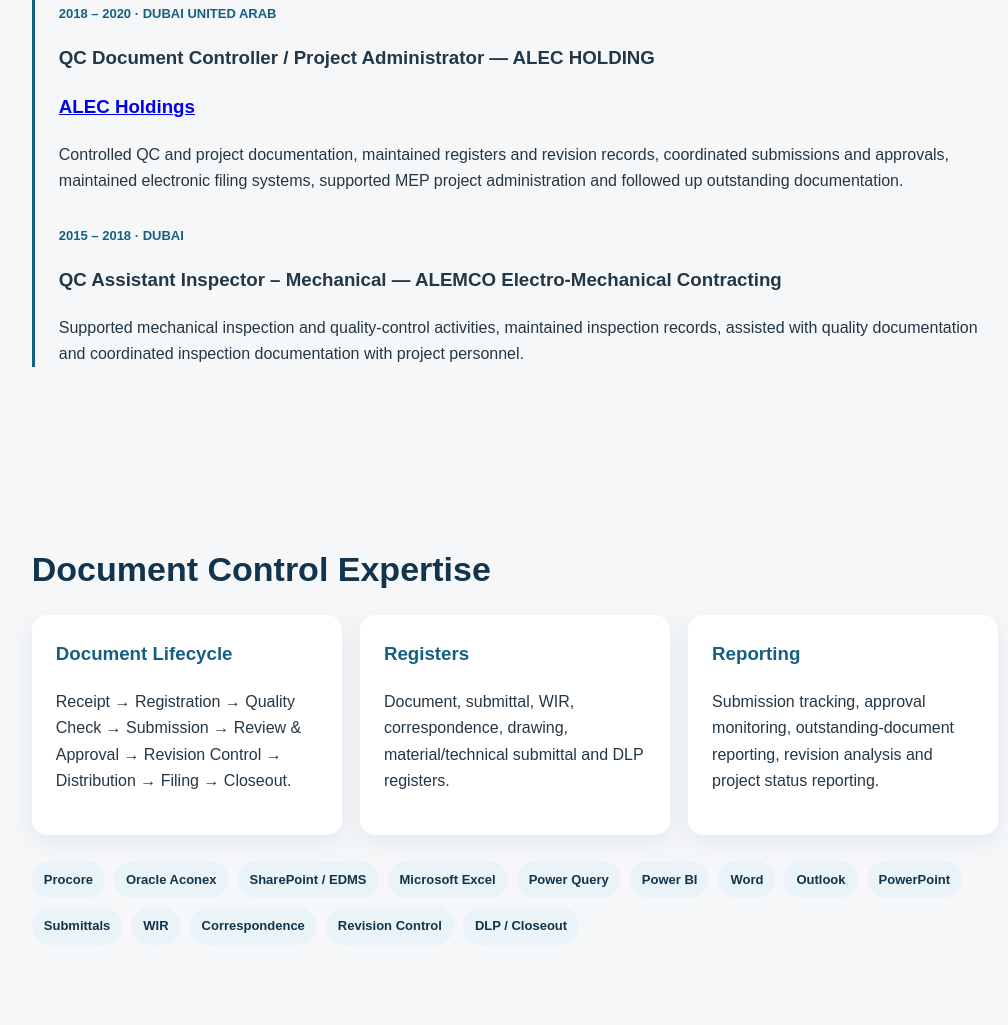
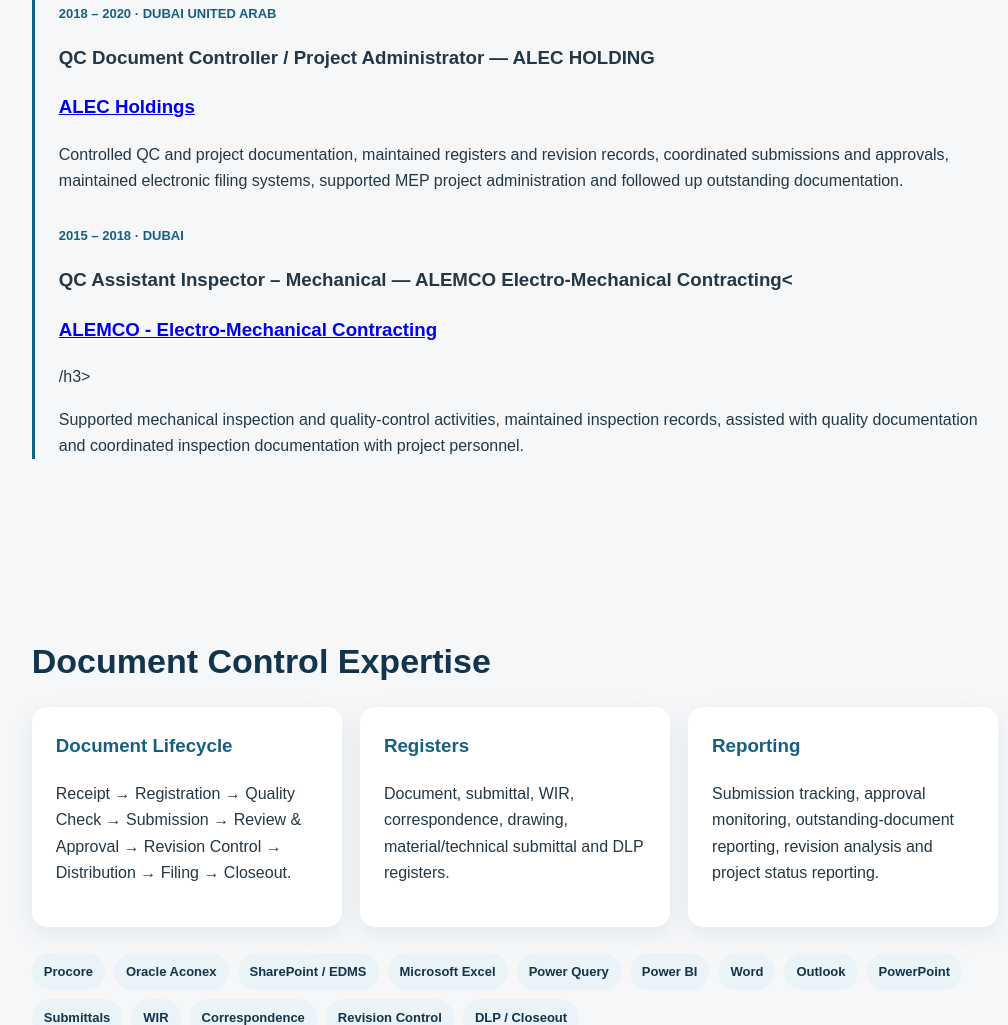
Before and after one commit to taufiqueansari1995/taufiqueansari.github.io, a plain HTML site: page index.html in a window 1280 px wide. Shown: the part 1821-2846 px from the top of the page, without its empty margins (125-1133 px from the left). Drawn offline with Linux system fonts and the light colour scheme.

Commit message:
Update index.html

```diff
--- a/index.html
+++ b/index.html
@@ -9,7 +9,11 @@
   <a href="https://www.alec.ae/" target="_blank">
     ALEC Holdings
   </a>
-</h3> </h3><p>Controlled QC and project documentation, maintained registers and revision records, coordinated submissions and approvals, maintained electronic filing systems, supported MEP project administration and followed up outstanding documentation.</p></div><div class="item"><div class="date">2015 – 2018 · DUBAI</div><h3>QC Assistant Inspector – Mechanical — ALEMCO Electro-Mechanical Contracting</h3><p>Supported mechanical inspection and quality-control activities, maintained inspection records, assisted with quality documentation and coordinated inspection documentation with project personnel.</p></div></div></section>
+</h3> </h3><p>Controlled QC and project documentation, maintained registers and revision records, coordinated submissions and approvals, maintained electronic filing systems, supported MEP project administration and followed up outstanding documentation.</p></div><div class="item"><div class="date">2015 – 2018 · DUBAI</div><h3>QC Assistant Inspector – Mechanical — ALEMCO Electro-Mechanical Contracting< <h3>
+  <a href="https://www.alemco.ae/" target="_blank">
+    ALEMCO - Electro-Mechanical Contracting
+  </a>
+</h3>/h3><p>Supported mechanical inspection and quality-control activities, maintained inspection records, assisted with quality documentation and coordinated inspection documentation with project personnel.</p></div></div></section>
 <section id="skills"><h2>Document Control Expertise</h2><div class="grid"><div class="card"><h3>Document Lifecycle</h3><p>Receipt → Registration → Quality Check → Submission → Review & Approval → Revision Control → Distribution → Filing → Closeout.</p></div><div class="card"><h3>Registers</h3><p>Document, submittal, WIR, correspondence, drawing, material/technical submittal and DLP registers.</p></div><div class="card"><h3>Reporting</h3><p>Submission tracking, approval monitoring, outstanding-document reporting, revision analysis and project status reporting.</p></div></div><br><div class="tags"><span class="tag">Procore</span><span class="tag">Oracle Aconex</span><span class="tag">SharePoint / EDMS</span><span class="tag">Microsoft Excel</span><span class="tag">Power Query</span><span class="tag">Power BI</span><span class="tag">Word</span><span class="tag">Outlook</span><span class="tag">PowerPoint</span><span class="tag">Submittals</span><span class="tag">WIR</span><span class="tag">Correspondence</span><span class="tag">Revision Control</span><span class="tag">DLP / Closeout</span></div></section>
 <section id="procore"><h2>Procore</h2><p class="lead">I use Procore as part of project document-control and information-management activities, with focus on controlled workflows, tracking and traceability.</p><div class="grid"><div class="card"><h3>Areas of Experience</h3><p>Submittals · Correspondence · Document tracking · Review workflows · Approval tracking · Distribution · Revision control · Status monitoring · Closeout documentation · User/workflow coordination.</p></div><div class="card"><h3>My Procore Focus</h3><p><strong>Correct Reference + Correct Revision + Correct Status + Correct Workflow + Correct Distribution + Traceable Record</strong></p></div></div><br><div class="workflow"><span class="step">Document Received</span><span class="arrow">→</span><span class="step">Register / Create Record</span><span class="arrow">→</span><span class="step">Submit for Review</span><span class="arrow">→</span><span class="step">Track Reviewers</span><span class="arrow">→</span><span class="step">Monitor Response</span><span class="arrow">→</span><span class="step">Update Status</span><span class="arrow">→</span><span class="step">Distribute</span><span class="arrow">→</span><span class="step">Final Record</span></div></section>
 <section id="aconex"><h2>Oracle Aconex / EDMS</h2><p class="lead">Oracle Aconex is an important platform in my professional development and document-control skill set.</p><div class="grid"><div class="card"><h3>Skills</h3><p>Document Management · Registration · Revision Control · Version Tracking · Workflow Management · Review · Project Communication · Information Exchange · Controlled Distribution · Electronic Records Management.</p></div><div class="card"><h3>Professional Development</h3><p><strong>Oracle Aconex Professional – Oracle University learning path / professional training</strong></p><p>I am developing my Aconex knowledge to strengthen capability in project information management and digital document-control environments.</p></div></div></section>
```
